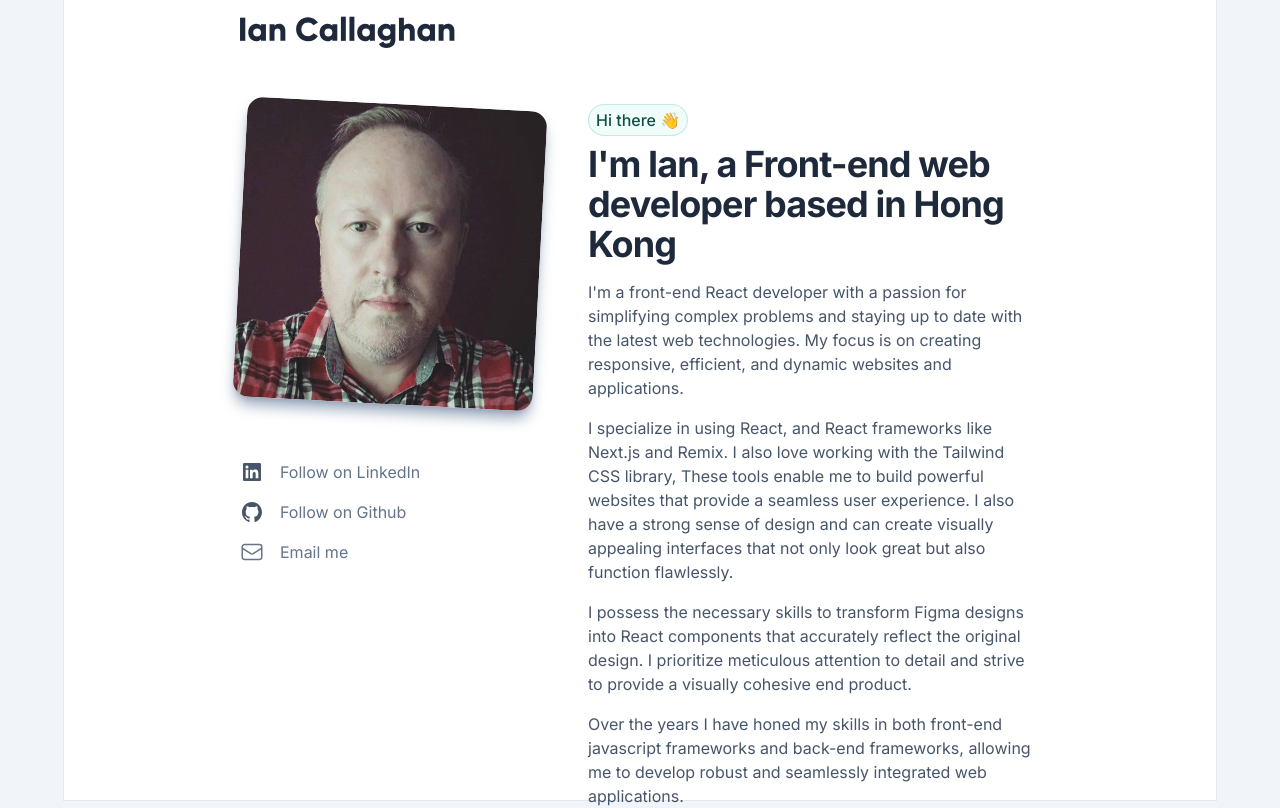
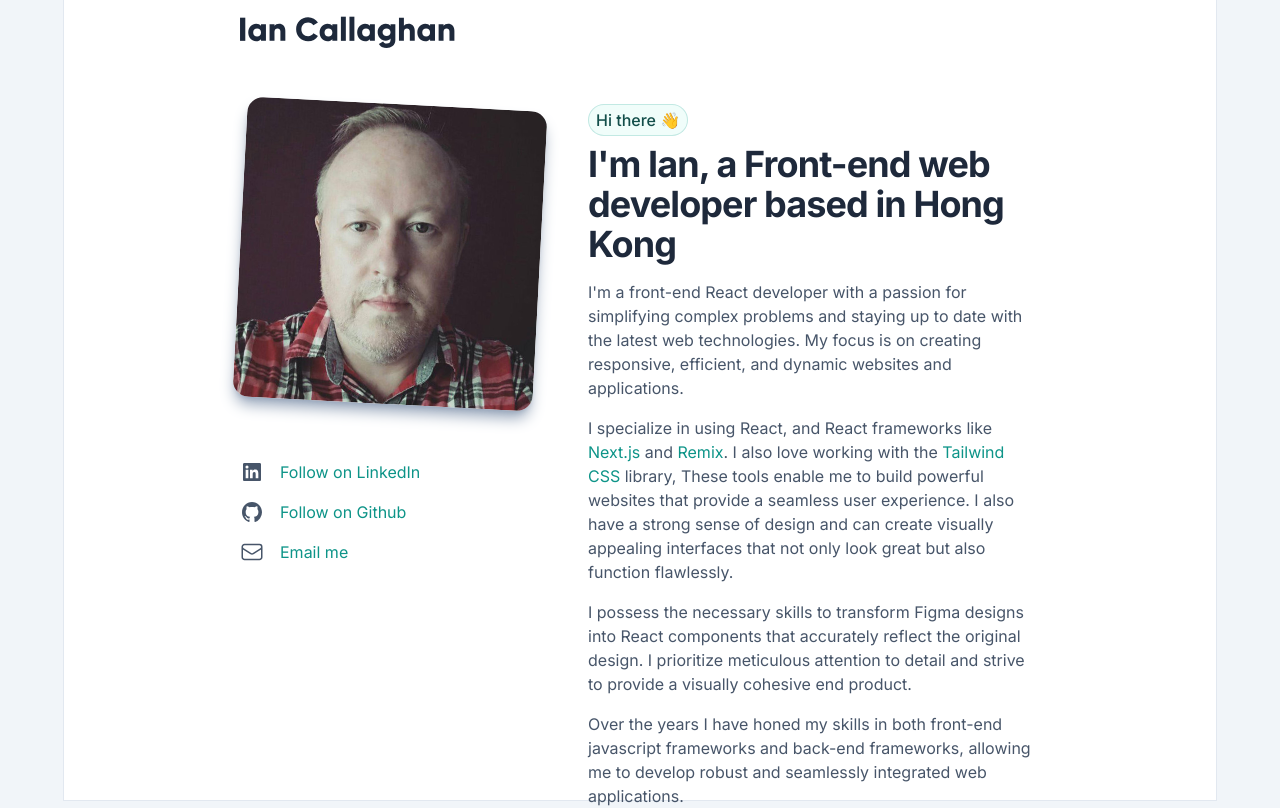
Before and after one commit to ianshk/ianc, a Next.js app: page / in a window 1280 px wide. Shown: the top 808 px of the page. Built offline with nearby package versions, Linux system fonts and the light colour scheme.

Commit message:
added links to resources

```diff
--- a/src/app/globals.css
+++ b/src/app/globals.css
@@ -11,3 +11,7 @@ body {
 p {
   @apply pb-4 text-base text-slate-600;
 }
+
+a {
+  @apply text-teal-600 hover:text-teal-700 visited:text-teal-600;
+}
--- a/src/components/IconList.tsx
+++ b/src/components/IconList.tsx
@@ -4,10 +4,7 @@ export default function IconList() {
   return (
     <ul className="space-y-4 text-left text-slate-500">
       <li className="mt-4 flex">
-        <a
-          className="group flex text-base text-slate-500 transition hover:text-slate-700"
-          href="https://www.linkedin.com/in/ianshk/"
-        >
+        <a className="group flex text-base" href="https://www.linkedin.com/in/ianshk/">
           <svg
             viewBox="0 0 24 24"
             aria-hidden="true"
@@ -19,10 +16,7 @@ export default function IconList() {
         </a>
       </li>
       <li className="mt-4 flex">
-        <a
-          className="group flex text-base text-slate-500 transition hover:text-slate-700"
-          href="https://github.com/ianshk"
-        >
+        <a className="group flex text-base" href="https://github.com/ianshk">
           <svg
             viewBox="0 0 24 24"
             aria-hidden="true"
@@ -34,17 +28,14 @@ export default function IconList() {
         </a>
       </li>
       <li className="mt-4 flex">
-        <a
-          className="group flex text-base text-slate-500 transition hover:text-slate-700"
-          href="mailto:ianshk@gmail.com"
-        >
+        <a className="group flex text-base" href="mailto:ianshk@gmail.com">
           <svg
             xmlns="http://www.w3.org/2000/svg"
             fill="none"
             viewBox="0 0 24 24"
             strokeWidth={1.5}
             stroke="currentColor"
-            className="h-6 w-6 flex-none"
+            className="h-6 w-6 flex-none text-slate-600"
           >
             <path
               strokeLinecap="round"
--- a/src/components/Intro.tsx
+++ b/src/components/Intro.tsx
@@ -31,10 +31,13 @@ export default function Intro() {
             websites and applications.
           </p>
           <p>
-            I specialize in using React, and React frameworks like Next.js and Remix. I also love working with
-            the Tailwind CSS library, These tools enable me to build powerful websites that provide a seamless
-            user experience. I also have a strong sense of design and can create visually appealing interfaces
-            that not only look great but also function flawlessly.
+            I specialize in using React, and React frameworks like
+            <a href="https://nextjs.org/"> Next.js</a> and
+            <a href="https://remix.run/"> Remix</a>. I also love working with the
+            <a href="https://tailwindcss.com/"> Tailwind CSS</a> library, These tools enable me to build
+            powerful websites that provide a seamless user experience. I also have a strong sense of design
+            and can create visually appealing interfaces that not only look great but also function
+            flawlessly.
           </p>
           <p>
             I possess the necessary skills to transform Figma designs into React components that accurately
```
